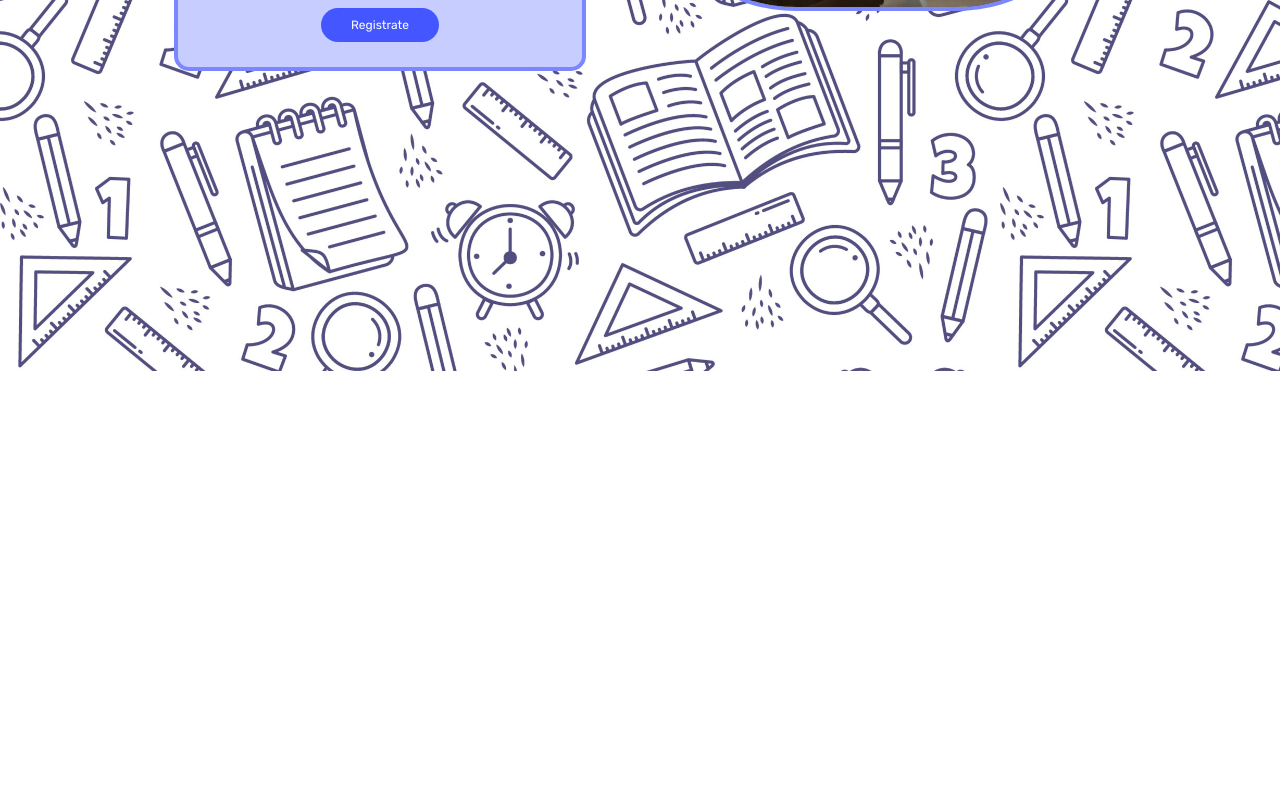
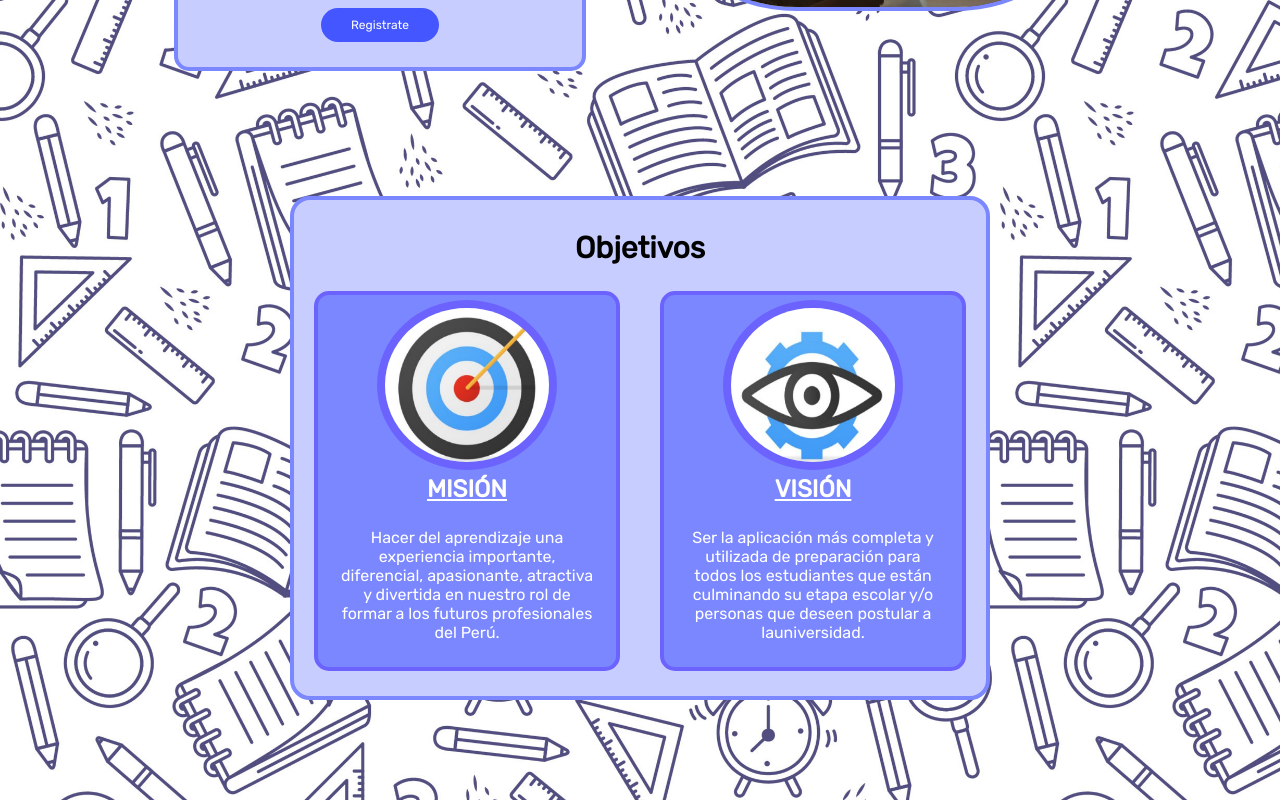
Before and after one commit to Erick832/landing-page-react, a React (Create React App) app: page / in a window 1280 px wide. Shown: the part 429-1229 px from the top of the page. Before the commit the page ends 800 px from the top, so only its background shows below. Built offline with nearby package versions, Linux system fonts and the light colour scheme.

Commit message:
Añadiendo objetivos

```diff
--- a/src/App.js
+++ b/src/App.js
@@ -2,12 +2,14 @@ import React from "react";
 import Footer from "./components/Footer";
 import Header from "./components/Header";
 import Main from "./components/Main";
+import Objetivos from "./components/objetivos";
 
 function App() {
   return (
     <div className="App">
       <Header />
       <Main />
+      <Objetivos/>
       {/* <Footer /> */}
     </div>
   );
--- /dev/null
+++ b/src/components/mini_objetivos.jsx
@@ -0,0 +1,13 @@
+import React from 'react'
+
+function mini_objetivos(props) {
+    return (
+        <div className="div-mision">
+            <img className ="img-mision" src= {props.logo} alt="mision" />
+            <h1>{props.titulo}</h1>
+            <p>{props.floro}</p>
+        </div>
+    )
+}
+
+export default mini_objetivos;
--- /dev/null
+++ b/src/components/objetivos.jsx
@@ -0,0 +1,19 @@
+import React from 'react'
+import Mini_objetivos from "./mini_objetivos"
+import Logo1 from "../images/img-mision.png"
+import Logo2 from "../images/img-vision.png"
+
+function objetivos() {
+    return (
+    <section className="section-objetives">
+        <h2 className="titulo">Objetivos</h2>
+        <div className="div-objetives">
+            <Mini_objetivos logo = {Logo1} titulo = "MISIÓN" floro = "Hacer del aprendizaje una experiencia importante, diferencial, apasionante, atractiva y divertida en nuestro rol de formar a los futuros profesionales del Perú."/>
+            <Mini_objetivos logo = {Logo2} titulo = "VISIÓN" floro = "Ser la aplicación más completa y utilizada de preparación para todos los estudiantes que están culminando su etapa escolar y/o personas que deseen postular a launiversidad."/>
+        </div>
+        <hr id="id-beneficios" />
+    </section>
+    )
+}
+
+export default objetivos;
```
